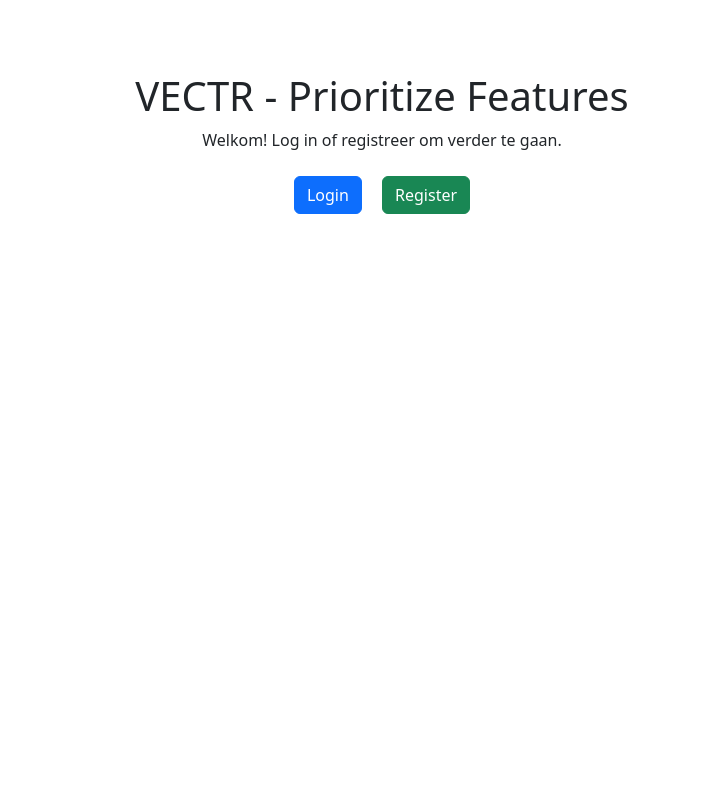
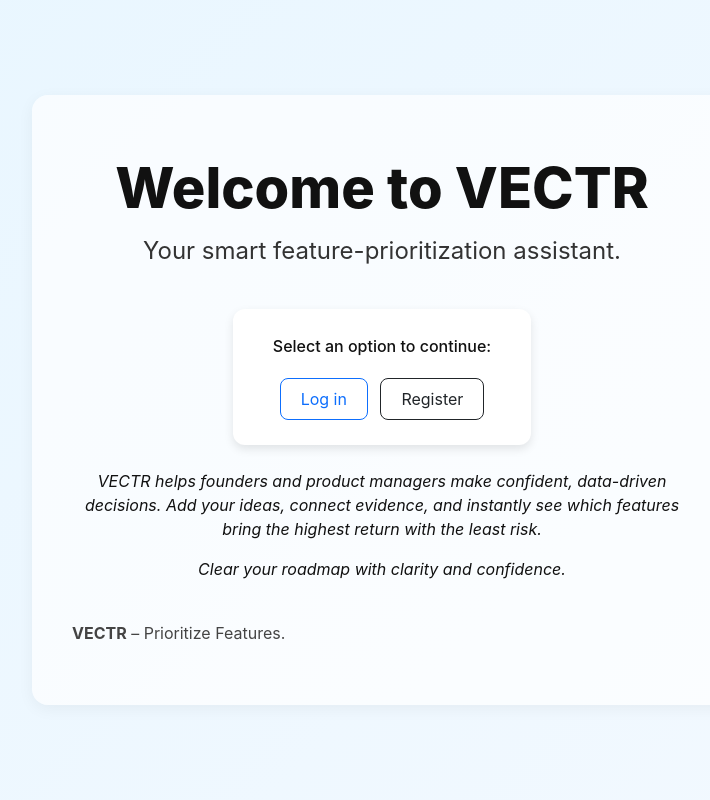
Before and after one commit to A-D-DBS-application/web-application-2025-group-39, a Flask app: page / in a window 1280 px wide. Shown: the whole page, without its empty margins (258-968 px from the left). Run offline with Flask 3, Linux system fonts and the light colour scheme; parts of the project's set-up code (start-up, migrations or seed data) failed here and were passed over.

Commit message:
Update index.html

```diff
--- a/app/templates/index.html
+++ b/app/templates/index.html
@@ -1,32 +1,98 @@
-<!-- templates/index.html -->
 <!DOCTYPE html>
 <html lang="en">
 <head>
     <meta charset="UTF-8">
-    <title>Home - VECTR</title>
+    <title>Welcome to VECTR</title>
     <link href="https://cdn.jsdelivr.net/npm/bootstrap@5.3.3/dist/css/bootstrap.min.css" rel="stylesheet">
+    <style>
+        body {
+            background: linear-gradient(135deg, #e8f6ff 0%, #f3f9ff 100%);
+            font-family: 'Inter', sans-serif;
+            color: #111;
+            min-height: 100vh;
+            display: flex;
+            align-items: center;
+            justify-content: center;
+            text-align: center;
+        }
+
+        .welcome-container {
+            max-width: 700px;
+            background: rgba(255, 255, 255, 0.7);
+            border-radius: 16px;
+            padding: 60px 40px;
+            box-shadow: 0 4px 16px rgba(0,0,0,0.05);
+        }
+
+        h1 {
+            font-weight: 800;
+            font-size: 3.5rem;
+            margin-bottom: 10px;
+        }
+
+        .subtitle {
+            font-size: 1.5rem;
+            color: #333;
+            margin-bottom: 40px;
+        }
+
+        .auth-box {
+            background: #fff;
+            border-radius: 12px;
+            display: inline-block;
+            padding: 25px 40px;
+            box-shadow: 0 4px 10px rgba(0,0,0,0.1);
+        }
+
+        .auth-box p {
+            font-weight: 500;
+            margin-bottom: 20px;
+        }
+
+        .btn-login {
+            border-radius: 8px;
+            padding: 8px 20px;
+        }
+
+        .btn-register {
+            border-radius: 8px;
+            padding: 8px 20px;
+        }
+
+        .footer {
+            margin-top: 40px;
+            color: #444;
+            font-size: 0,9rem;
+            text-align: left;
+        }
+
+        .brand {
+            font-weight: 700;
+        }
+    </style>
 </head>
 
-<body class="text-center p-5">
+<body>
+    <div class="welcome-container">
+        <h1>Welcome to VECTR</h1>
+        <p class="subtitle">Your smart feature-prioritization assistant.</p>
 
-    <!-- 🔥 Flash-messages tonen -->
-    <div class="container">
-        {% with messages = get_flashed_messages(with_categories=true) %}
-            {% if messages %}
-                {% for category, message in messages %}
-                    <div class="alert alert-{{ category }} mt-3">
-                        {{ message }}
-                    </div>
-                {% endfor %}
-            {% endif %}
-        {% endwith %}
+        <div class="auth-box mb-4">
+            <p>Select an option to continue:</p>
+            <a href="{{ url_for('main.login') }}" class="btn btn-outline-primary btn-login me-2">Log in</a>
+            <a href="{{ url_for('main.register') }}" class="btn btn-outline-dark btn-register">Register</a>
+        </div>
+        <!--</i> doet tekst schuin staan-->
+        <p>
+            <i>VECTR helps founders and product managers make confident, data-driven decisions.
+            Add your ideas, connect evidence, and instantly see which features bring the highest return with the least risk.</i>
+        </p>
+        <p><i>Clear your roadmap with clarity and confidence.</i></p>
+
+        <div class="footer">
+            <span class="brand">VECTR</span> – Prioritize Features.
+        </div>
     </div>
-
-    <h1 class="mt-4">VECTR - Prioritize Features</h1>
-    <p>Welkom! Log in of registreer om verder te gaan.</p>
-
-    <a href="{{ url_for('main.login') }}" class="btn btn-primary m-2">Login</a>
-    <a href="{{ url_for('main.register') }}" class="btn btn-success m-2">Register</a>
 
     <script src="https://cdn.jsdelivr.net/npm/bootstrap@5.3.3/dist/js/bootstrap.bundle.min.js"></script>
 </body>
```
